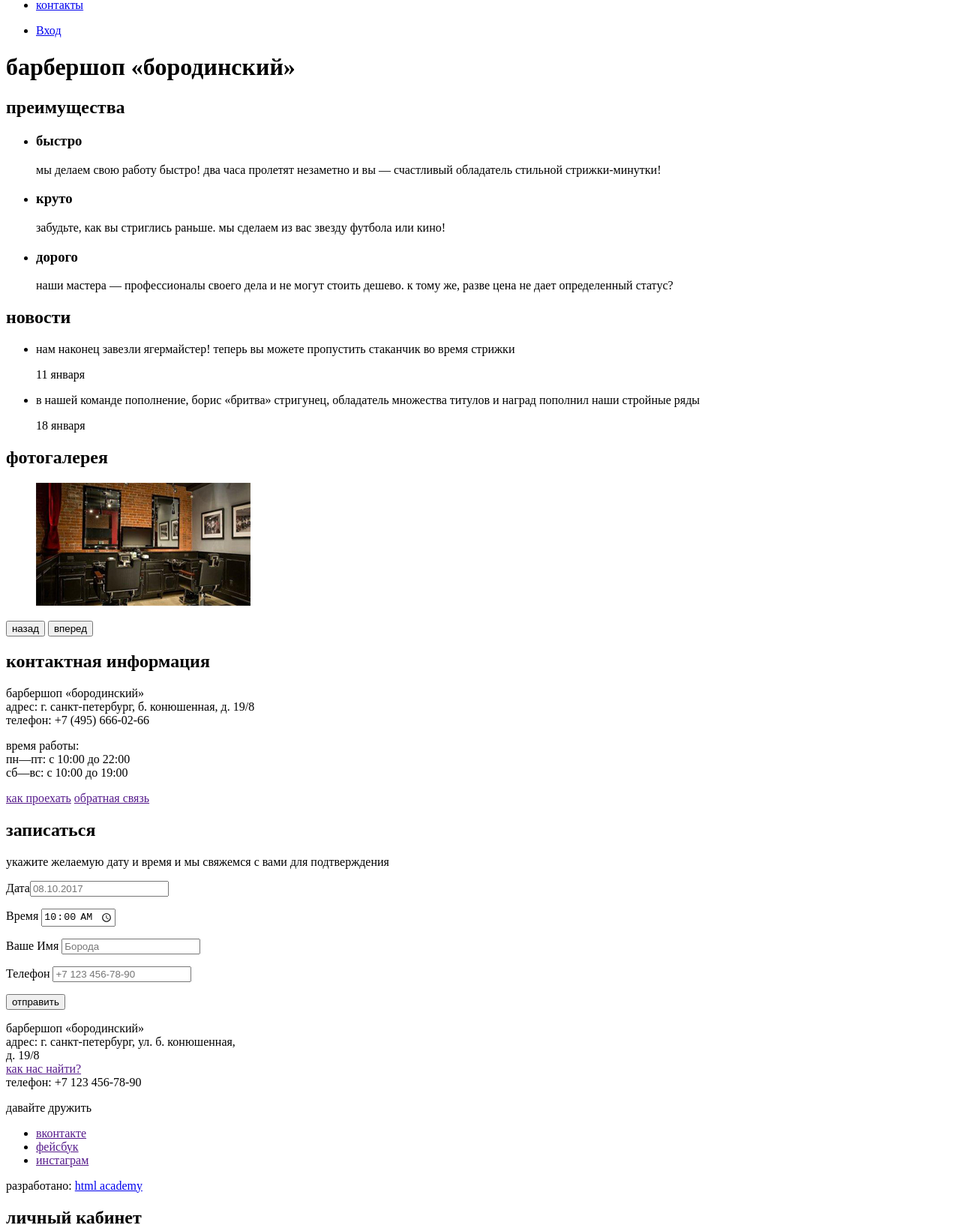
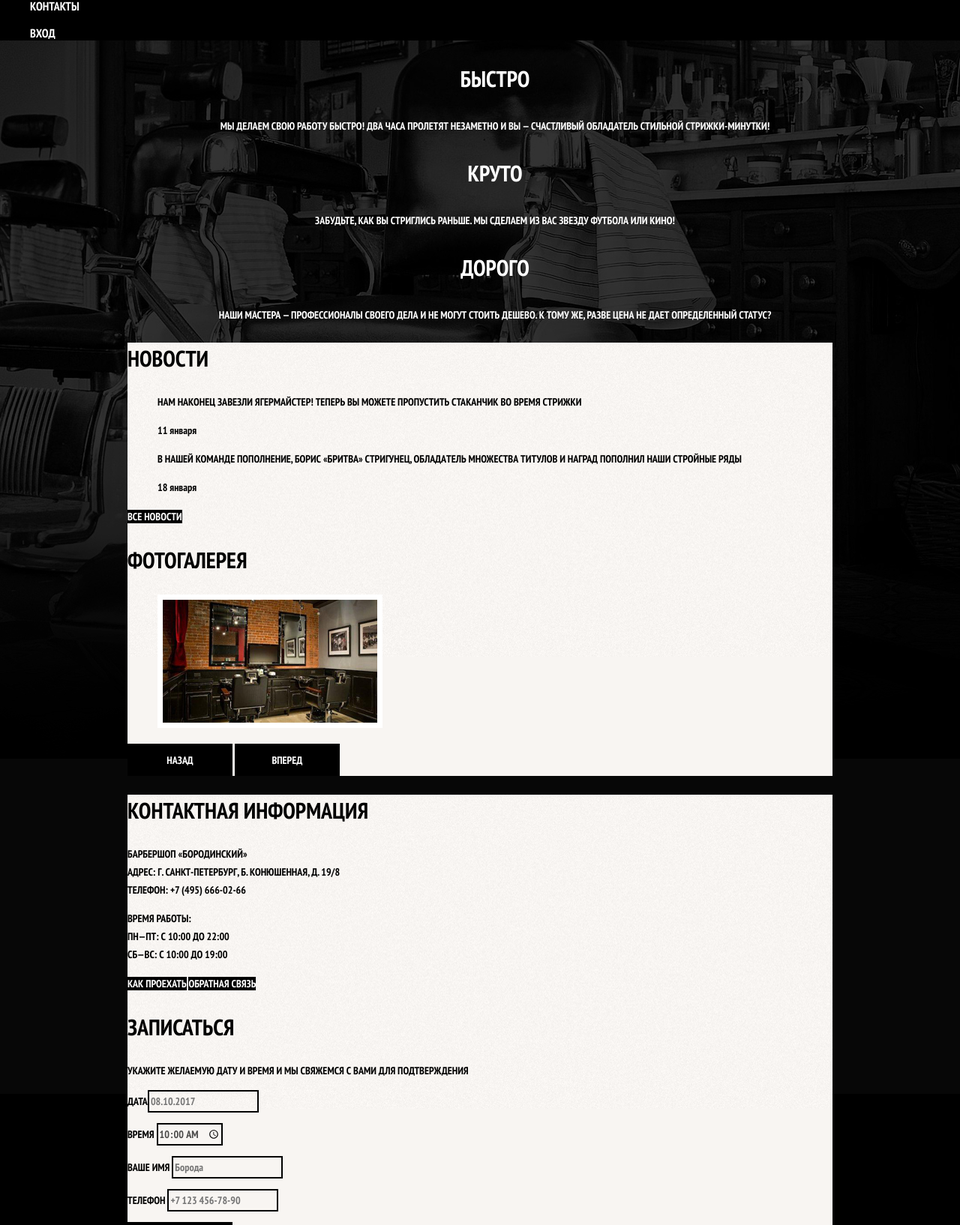
Before and after one commit to mauta/1049109-barbershop-26, a plain HTML site: page index.html in a window 1280 px wide. Shown: the part 257-1891 px from the top of the page at 75% size. Drawn offline with nearby package versions, Linux system fonts and the light colour scheme.

Commit message:
почти готовый css без модалок
сделала главную без модалок. сейчас больше не успеваю. Но хочется уже критики и понимания правильно или нет, чтобы исправится и дальше делать правильно

```diff
--- /dev/null
+++ b/css/style.css
@@ -0,0 +1,186 @@
+.body__style {
+  margin: 0;
+  padding: 0;
+
+  font-family: "PT Sans Narrow", Arial, sans-serif;
+  font-size: 14px;
+  font-weight: bold;
+  color: #ffffff;
+  text-transform: uppercase;
+  line-height: 24px;
+
+  background-color: black;
+  background-image: url("/img/background.jpg");
+  background-repeat: no-repeat;
+  background-position: top center;
+
+}
+
+.link {
+  text-decoration: none;
+  color: #ffffff;
+}
+
+.visually-hidden {
+  position: absolute;
+  width: 1px;
+  height: 1px;
+  margin: -1px;
+  border: 0;
+  padding: 0;
+  clip: rect(0 0 0 0);
+  overflow: hidden;
+}
+
+.nav {
+  font-size: 16px;
+  line-height: 20px;
+  background-color: #000000;
+}
+
+.nav__logo {}
+
+.nav__site,
+.nav__user {
+  list-style: none;
+}
+
+.nav__link:hover,
+.nav__link:active {
+  background-color: #242424;
+}
+
+.features__list {
+  list-style: none;
+
+}
+
+/* два вот этих вида заголовков у нас отличаются только центровкой
+как их логичнее по классам разбить по БЭМ? сделать общий класс Title
+и к нему доп класс с модификатором Title--features, Title--colums?
+или title--center, title--left?
+или забиваем оставляем только логику от крупного к мелкому?  */
+.features__title {
+  font-size: 30px;
+  line-height: 42px;
+  text-align: center;
+}
+
+.colums__title {
+  font-size: 30px;
+  line-height: 42px;
+}
+
+.features__text {
+  text-align: center;
+}
+
+.colums {
+  background-color: #f8f5f2;
+  background-image: url("/img/bg.png");
+  background-repeat: no-repeat;
+  background-position: top center;
+
+  width: 940px;
+  margin: auto;
+
+  color: #000000;
+}
+
+.news__list {
+  list-style: none;
+}
+
+.news__time {
+  text-transform: none;
+}
+
+.gallery__content {
+  border: 7px solid #ffffff;
+  background-color: darkgrey;
+}
+
+.button {
+  background-color: #000000;
+  color: white;
+  width: 140px;
+  height: 43px;
+  border: 0;
+  text-transform: uppercase;
+  font-weight: bold;
+
+  text-align: center;
+  vertical-align: middle;
+
+}
+
+.button:hover,
+.button:focus,
+.button:active {
+  background-color: #663d15;
+}
+
+.appointment__input {
+  font: inherit;
+  color: rgba(0, 0, 0, 0.7);
+  background-color: transparent;
+  border: 2px solid #000000;
+
+}
+
+.appointment__input:hover,
+.appointment__input:focus,
+.appointment__input:active {
+  border-color: #663d15;
+  outline: none;
+}
+
+.footer {
+  background-color: #212121;
+  background-image: url("/img/bg-dark.jpg");
+  background-repeat: repeat;
+
+}
+
+.social {
+  text-align: center;
+}
+
+.social__list {
+  list-style: none;
+}
+
+.link--underline {
+  text-decoration: underline;
+}
+
+
+.button--white:hover,
+.button--white:focus,
+.button--white:active {
+  background-color: #ffffff;
+  color: #000000;
+}
+
+.copyright {
+  text-align: center;
+}
+
+.modal {
+  background-color: #f8f5f2;
+  background-image: url("/img/bg.png");
+  background-repeat: no-repeat;
+  background-position: top center;
+
+  color: #000000;
+}
+
+.modal__title {
+  font-size: 30px;
+  line-height: 42px;
+  text-align: center;
+}
+
+.modal__link{
+    color: #000000;
+}
--- a/index.html
+++ b/index.html
@@ -4,24 +4,28 @@
 <head>
   <meta charset="utf-8">
   <title>барбершоп «бородинский»</title>
+  <link href="https://fonts.googleapis.com/css?family=PT+Sans+Narrow:400,700&amp;subset=latin,cyrillic"
+    rel="stylesheet">
+  <link href="css/normalize.css" rel="stylesheet">
+  <link href="css/style.css" rel="stylesheet">
 </head>
 
-<body>
+<body class="body__style">
   <header>
-    <nav>
+    <nav class="nav">
       <a>
-        <img src="img/index-logo.svg" width="371" height="155" alt="логотип барбершопа «бородинский»">
+        <img class="nav__logo" src="img/index-logo.svg" width="371" height="155" alt="логотип барбершопа «бородинский»">
       </a>
-      <ul>
-        <li><a href="#info">информация</a></li>
-        <li><a href="#news">новости</a></li>
-        <li><a href="/price.html">прайс-лист</a></li>
-        <li><a href="/shop.html">магазин</a></li>
-        <li><a href="#contact">контакты</a></li>
+      <ul class="nav__site">
+        <li><a class="link nav__link" href="#info">информация</a></li>
+        <li><a class="link nav__link" href="#news">новости</a></li>
+        <li><a class="link nav__link" href="/price.html">прайс-лист</a></li>
+        <li><a class="link nav__link" href="/shop.html">магазин</a></li>
+        <li><a class="link nav__link" href="#contact">контакты</a></li>
       </ul>
       <ul>
-        <li>
-          <a href="login.html">
+        <li class="nav__user">
+          <a class="link nav__link" href="login.html">
             Вход
           </a>
         </li>
@@ -33,60 +37,67 @@
   <main>
     <h1 class="visually-hidden">барбершоп «бородинский»</h1>
     <!-- преимущества секция -->
-    <section>
-      <a name="info"></a>
-      <h2 class="visually-hidden">преимущества</h2>
+    <section class="features">
+      <a class="link" name="info"></a>
+      <h2 class="visually-hidden features">преимущества</h2>
 
-      <ul>
+      <ul class="features__list">
         <li>
-          <h3>быстро</h3>
-          <p>мы делаем свою работу быстро! два часа пролетят незаметно и вы — счастливый обладатель стильной
-            стрижки-минутки!</p>
+          <h3 class="features__title">быстро</h3>
+          <p class="features__text">мы делаем свою работу быстро! два часа пролетят незаметно и вы — счастливый
+            обладатель стильной стрижки-минутки!</p>
         </li>
         <li>
-          <h3>круто</h3>
-          <p>забудьте, как вы стриглись раньше. мы сделаем из вас звезду футбола или кино!</p>
+          <h3 class="features__title">круто</h3>
+          <p class="features__text">забудьте, как вы стриглись раньше. мы сделаем из вас звезду футбола или кино!</p>
         </li>
         <li>
-          <h3>дорого</h3>
-          <p>наши мастера — профессионалы своего дела и не могут стоить дешево. к тому же, разве цена не дает
-            определенный статус?</p>
+          <h3 class="features__title">дорого</h3>
+          <p class="features__text">наши мастера — профессионалы своего дела и не могут стоить дешево. к тому же, разве
+            цена не дает определенный статус?</p>
         </li>
       </ul>
 
+
     </section>
+
+    <div class="colums">
     <!-- новости секция -->
     <section>
       <a name="news"></a>
-      <h2>новости</h2>
+      <h2 class="colums__title" >новости</h2>
 
-      <ul>
+      <ul class="news__list" >
         <li>
           <p>нам наконец завезли ягермайстер! теперь вы можете пропустить стаканчик во время стрижки</p>
-          <time datetime="2019-01-11">11 января</time>
+          <time class="news__time" datetime="2019-01-11">11 января</time>
         </li>
         <li>
           <p>в нашей команде пополнение, борис «бритва» стригунец, обладaтель множества титулов и наград пополнил наши
             стройные ряды</p>
-          <time datetime="2019-01-18">18 января</time>
+          <time class="news__time" datetime="2019-01-18">18 января</time>
         </li>
       </ul>
+      <a href="#" class="button link">Все новости</a>
     </section>
     <!-- фотогалерея секция -->
     <section>
-      <h2>фотогалерея</h2>
+      <h2 class="colums__title">фотогалерея</h2>
       <figure>
-        <a href="">
-          <img src="img/foto.jpg" alt="интерьер" width="286" height="164">
+        <a class="link" href="">
+          <img class="gallery__content" src="img/foto.jpg" alt="интерьер" width="286" height="164">
         </a>
       </figure>
-      <button type="button">назад</button>
-      <button type="button">вперед</button>
+      <button class="button"  type="button">назад</button>
+      <button class="button" type="button">вперед</button>
     </section>
+    </div>
+
+    <div class="colums">
       <!-- контактная информация секция -->
       <section>
         <a name="contact"></a>
-      <h2>контактная информация</h2>
+        <h2 class="colums__title">контактная информация</h2>
 
         <p>барбершоп «бородинский» <br>
           адрес: г. санкт-петербург, б. конюшенная, д. 19/8 <br>
@@ -96,61 +107,62 @@
           пн—пт: с 10:00 до 22:00 <br>
           сб—вс: с 10:00 до 19:00
         </p>
-      <a href="">как проехать</a>
-      <a href="">обратная связь</a>
+        <a class="link button" href="#">как проехать</a>
+        <a class="link button" href="#">обратная связь</a>
       </section>
       <!-- записаться секция -->
-    <section>
-      <h2>записаться</h2>
+      <section class="appointment">
+        <h2 class="colums__title">записаться</h2>
         <p>
           укажите желаемую дату и время и мы свяжемся с вами для подтверждения
         </p>
         <form action="https://echo.htmlacademy.ru" method="post">
-        <p>
-          <label for="data">Дата<input type="text" name="data" id="data" placeholder="08.10.2017"></label>
+          <p class="appointment__item">
+            <label for="data">Дата<input class="appointment__input" type="text" name="data" id="data" placeholder="08.10.2017"></label>
           </p>
-        <p>
-          <label for="time">Время <input type="time" name="time" id="time" value="10:00"></label>
+          <p class="appointment__item">
+            <label for="time">Время <input class="appointment__input" type="time" name="time" id="time" value="10:00"></label>
           </p>
-        <p>
-          <label for="name">Ваше Имя <input type="text" name="name" id="name" placeholder="Борода"></label>
+          <p class="appointment__item">
+            <label for="name">Ваше Имя <input class="appointment__input" type="text" name="name" id="name" placeholder="Борода"></label>
           </p>
-        <p>
-          <label for="phone">Телефон <input type="tel" name="phone" id="phone" placeholder="+7 123 456-78-90"></label>
+          <p class="appointment__item">
+            <label for="phone">Телефон <input class="appointment__input" type="tel" name="phone" id="phone" placeholder="+7 123 456-78-90"></label>
           </p>
 
         </form>
         <!-- место для формы-->
-      <button>отправить</button>
+        <button class="button" type="submit" >отправить</button>
       </section>
+    </div>
   </main>
 
 
   <!-- подвал -->
-  <footer>
+  <footer class="footer">
     <p>барбершоп «бородинский» <br>
       адрес: г. санкт-петербург, ул. б. конюшенная, <br> д. 19/8 <br>
-      <a href=""> как нас найти?</a> <br>
+      <a class="link link--underline" href="#"> как нас найти?</a> <br>
       телефон: +7 123 456-78-90</p>
-    <div>
+    <div class="social">
       <p>давайте дружить</p>
-      <ul>
-        <li><a href="">вконтакте</a></li>
-        <li><a href="">фейсбук</a></li>
-        <li><a href="">инстаграм</a></li>
+      <ul class="social__list">
+        <li><a class="link button--white" href="">вконтакте</a></li>
+        <li><a class="link button--white" href="">фейсбук</a></li>
+        <li><a class="link button--white" href="">инстаграм</a></li>
       </ul>
     </div>
-    <p>
+    <p class="copyright">
       разработано:
-      <a href="https://htmlacademy.ru/">html academy</a>
+      <a class="link button button--white" href="https://htmlacademy.ru/">html academy</a>
     </p>
   </footer>
 
 
 
   <!-- личный кабинет поп-ап -->
-  <section>
-    <h2>личный кабинет</h2>
+  <section class="modal ">
+    <h2 class="modal__title">личный кабинет</h2>
     <p>введите свой логин и пароль</p>
     <form action="https://echo.htmlacademy.ru" method="post">
       <p>
@@ -166,9 +178,9 @@
           <input type="checkbox" name="remember">
           Запомните меня
         </label>
-        <a href="#">Я забыл пароль!</a>
+        <a class="link link--underline modal__link" href="#">Я забыл пароль!</a>
       </p>
-      <button type="submit">
+      <button type="submit" class="button">
         Войти
       </button>
     </form>
@@ -176,10 +188,11 @@
   </section>
 
   <!-- как добраться поп-ап -->
-  <section>
-    <h2>как до нас добраться</h2>
+  <section class="modal">
+    <h2 class="modal__title" >как до нас добраться</h2>
+
     <p>
-      <img src="img/map.jpg" width="780" height="560"
+      <img src="/img/map.jpg" width="767" height="561"
         alt="Офис компании по адресу ул. Большая Конюшенная 19/8, Санкт-Петербург">
     </p>
     <button type="button">закрыть</button>
```
Also changed, not shown: catalog-item.html (+29 -21 lines), price.html (+21 -16 lines), shop.html (+51 -33 lines), img/bg-dark.jpg (added), img/bg.png (added), img/map.jpg (added). Lines whose indentation alone changed are shown as unchanged.
